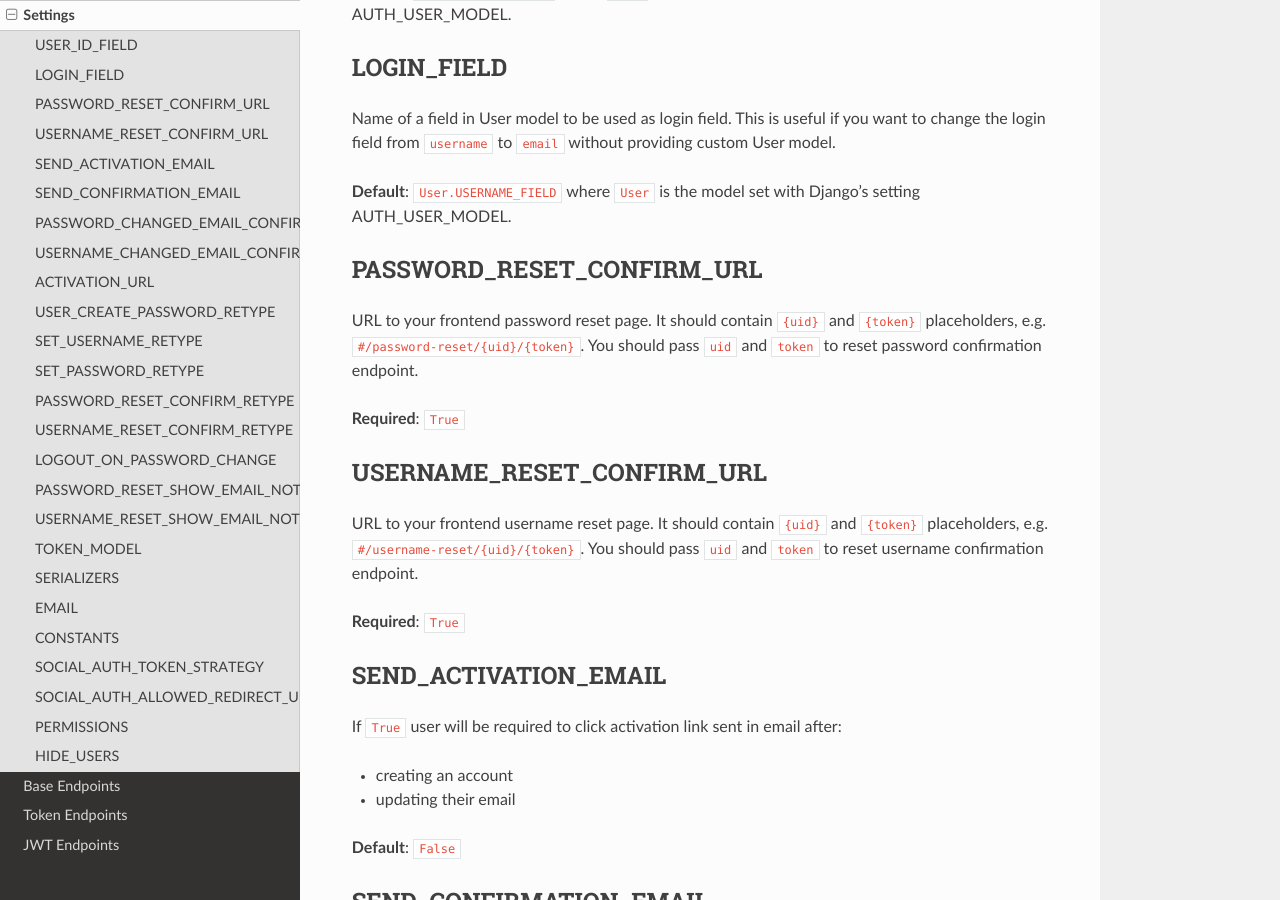
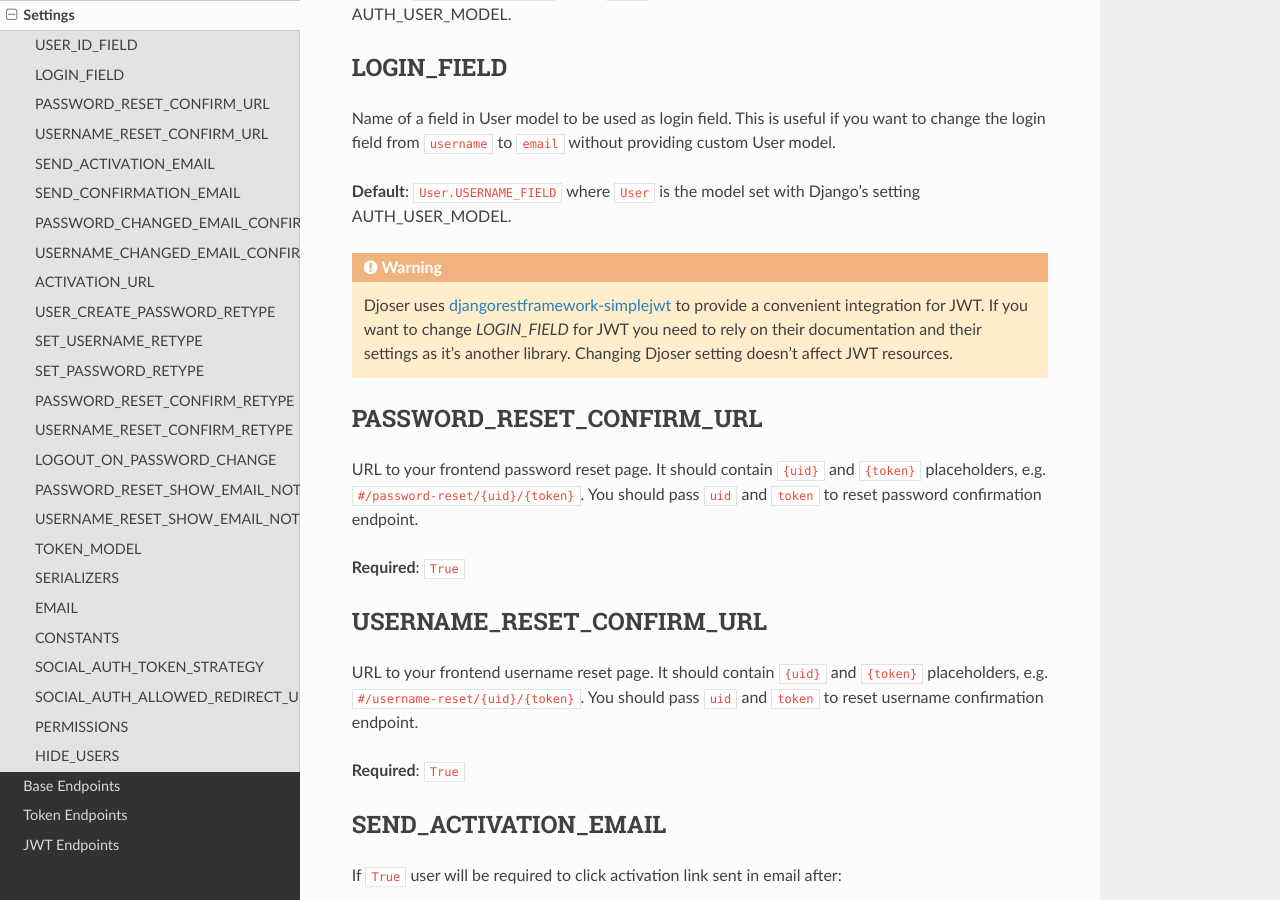
Before and after one commit to sunscrapers/djoser, a Sphinx documentation site: the page built from docs/source/settings.rst, in a window 1280 px wide and 900 px high, scrolled down 629 px. Built offline with Sphinx 7.4.7 and the Read the Docs theme 2.0.0, drawn with Linux system fonts in a browser that asks for light colours.

Commit message:
docs(JWT): add notes and warnings on not supporting djoser settings for JWT resources

```diff
--- a/docs/source/settings.rst
+++ b/docs/source/settings.rst
@@ -33,6 +33,12 @@ want to change the login field from ``username`` to ``email`` without providing
 custom User model.
 
 **Default**: ``User.USERNAME_FIELD`` where ``User`` is the model set with Django's setting AUTH_USER_MODEL.
+
+.. warning::
+
+    Djoser uses `djangorestframework-simplejwt`_ to provide a convenient integration for JWT.
+    If you want to change `LOGIN_FIELD` for JWT you need to rely on their documentation and their settings
+    as it's another library. Changing Djoser setting doesn't affect JWT resources.
 
 PASSWORD_RESET_CONFIRM_URL
 --------------------------
@@ -353,3 +359,6 @@ that user's profile in the list. Beside that, accessing ``/users/<id>/``
 endpoints by user without proper permission will result in HTTP 404 instead of HTTP 403.
 
 **Default**: ``True``
+
+
+.. _djangorestframework-simplejwt: https://django-rest-framework-simplejwt.readthedocs.io/en/latest/
```
Also changed, not shown: docs/source/jwt_endpoints.rst (+7 -0 lines), 1 other file.
